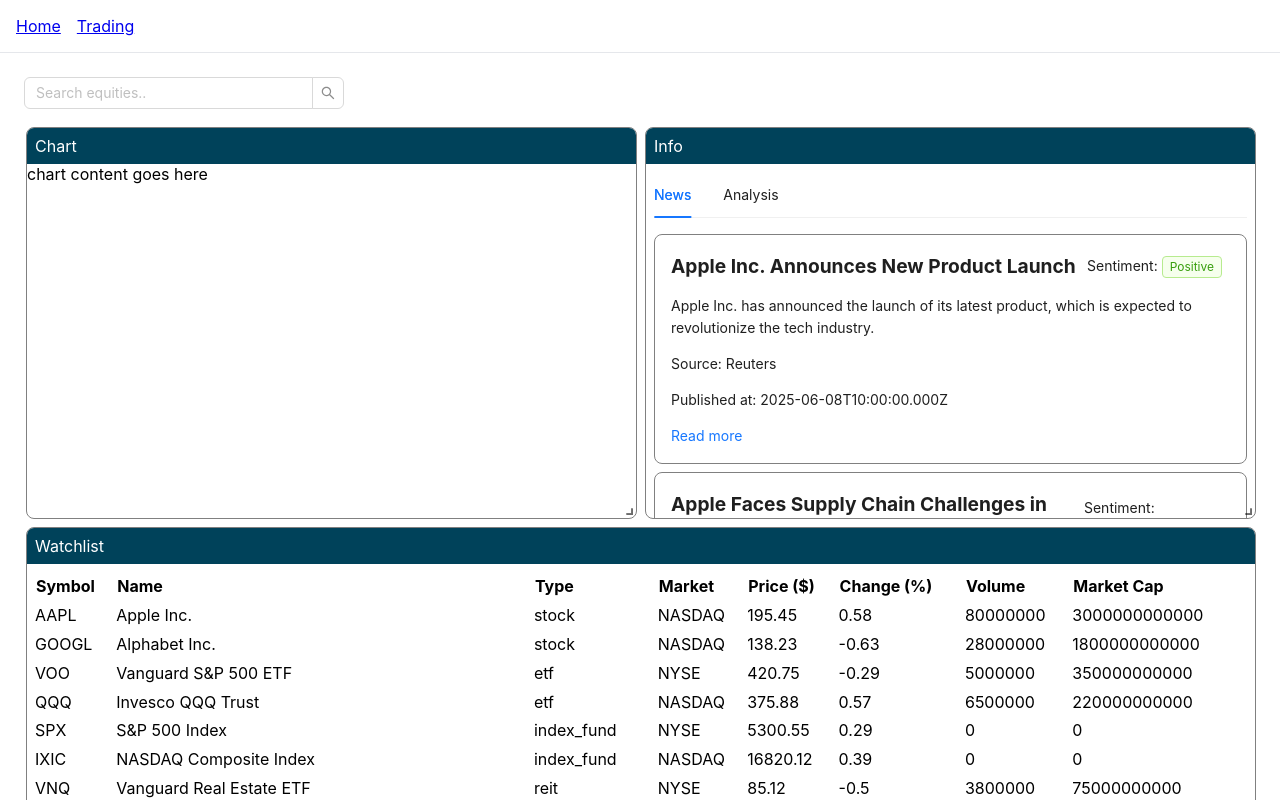
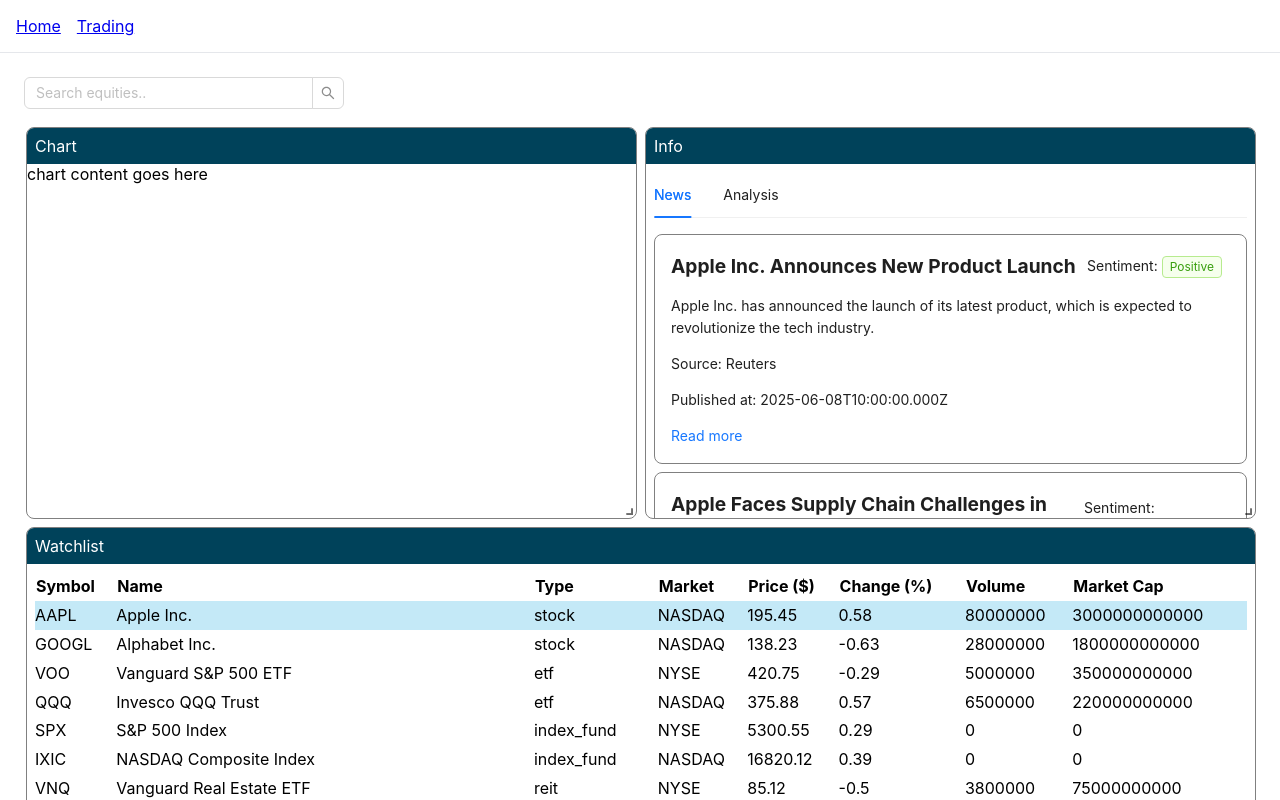
Before and after one commit to pohti/patrick-chen-portfolio, a Next.js app: page /trading in a window 1280 px wide. Shown: the top 800 px of the page. Built offline with nearby package versions, Linux system fonts and the light colour scheme.

Commit message:
style: highlight active watchlist item row

```diff
--- a/src/app/trading/WatchList.css
+++ b/src/app/trading/WatchList.css
@@ -11,7 +11,8 @@
 tr {
   height: 1.8rem;
 }
-tr.equity-row:hover {
+tr.equity-row:hover,
+tr.active {
   background-color: var(--bg-secondary);
 }
 
--- a/src/app/trading/WatchList.tsx
+++ b/src/app/trading/WatchList.tsx
@@ -30,7 +30,7 @@
 ];
 
 const WatchList = () => {
-  const { equityList, setCurrentEquity } = useEquityStore();
+  const { equityList, currentEquity, setCurrentEquity } = useEquityStore();
 
   const table = useReactTable<Equity>({
     data: equityList,
@@ -66,7 +66,7 @@
           <tbody>
             {table.getRowModel().rows.map((row) => (
               <tr
-                className="equity-row"
+                className={`equity-row ${row.original.symbol === currentEquity?.symbol && 'active'}`}
                 key={row.id}
                 onClick={() => handleRowClick(row.original)}
               >
```
